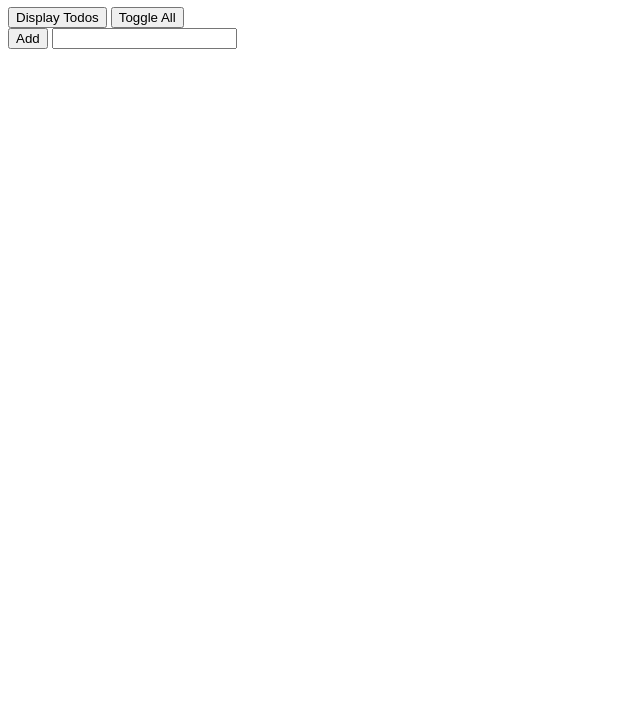
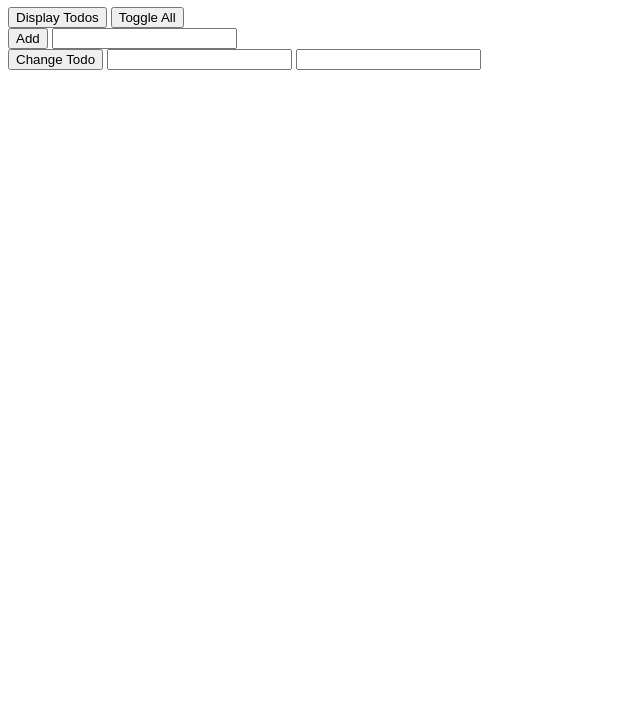
Before and after one commit to NokiaBird/NewbieCodes, a plain HTML site: page html files/index.html in a window 1280 px wide. Shown: the part 73-800 px from the top of the page, without its empty margins (0-640 px from the left). Drawn offline with Linux system fonts and the light colour scheme; files whose address does not match are found by name.

Commit message:
Added changeTodo button

```diff
--- a/JS files/PJSRecapsElite.js
+++ b/JS files/PJSRecapsElite.js
@@ -1,4 +1,4 @@
-//HERE IS THE OBJECT RECAPS OF PJS
+//HERE IS PJS Lessons
 //================================
 var todoList = {
 	todos: [],
@@ -117,5 +117,14 @@ var handlers = {
 		var addTodoTextInput = document.getElementById('addTodoTextInput');
 		todoList.addTodo(addTodoTextInput.value);
 		addTodoTextInput.value = '';
+	},
+
+	//ChangeTodo button
+	changeTodo: function() {
+		var changeTodoPositionInput = document.getElementById('changeTodoPositionInput');
+		var changeTodoTextInput = document.getElementById('changeTodoTextInput');
+		todoList.changeTodo(changeTodoPositionInput.valueAsNumber, changeTodoTextInput.value);
+		changeTodoPositionInput.value = '';
+		changeTodoTextInput.value = '';
 	}
 };
--- a/html files/index.html
+++ b/html files/index.html
@@ -20,6 +20,12 @@
         <input id="addTodoTextInput" type="text">
     </div>
 
+    <div>
+        <button onclick="handlers.changeTodo()">Change Todo</button>
+        <input id="changeTodoPositionInput" type="number">
+        <input id="changeTodoTextInput" type="text">
+    </div>
+
 
 
 
```
